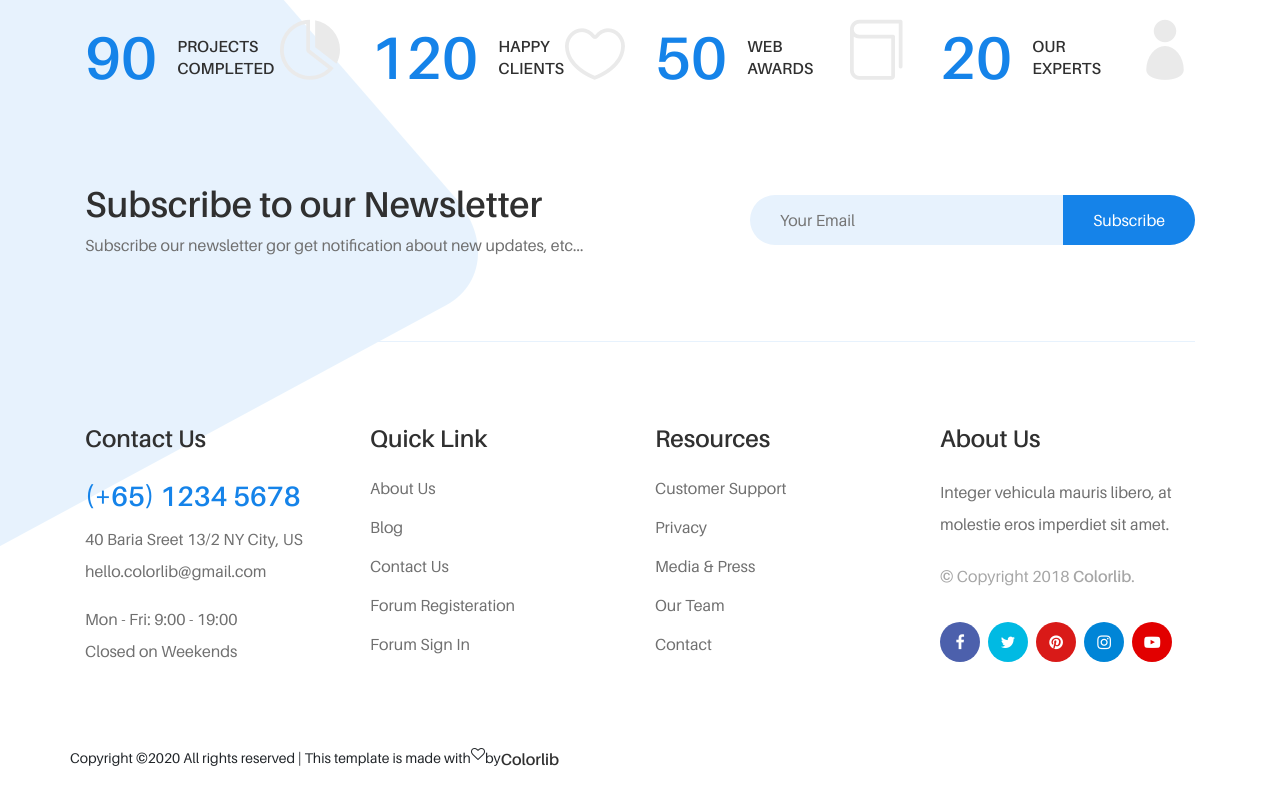
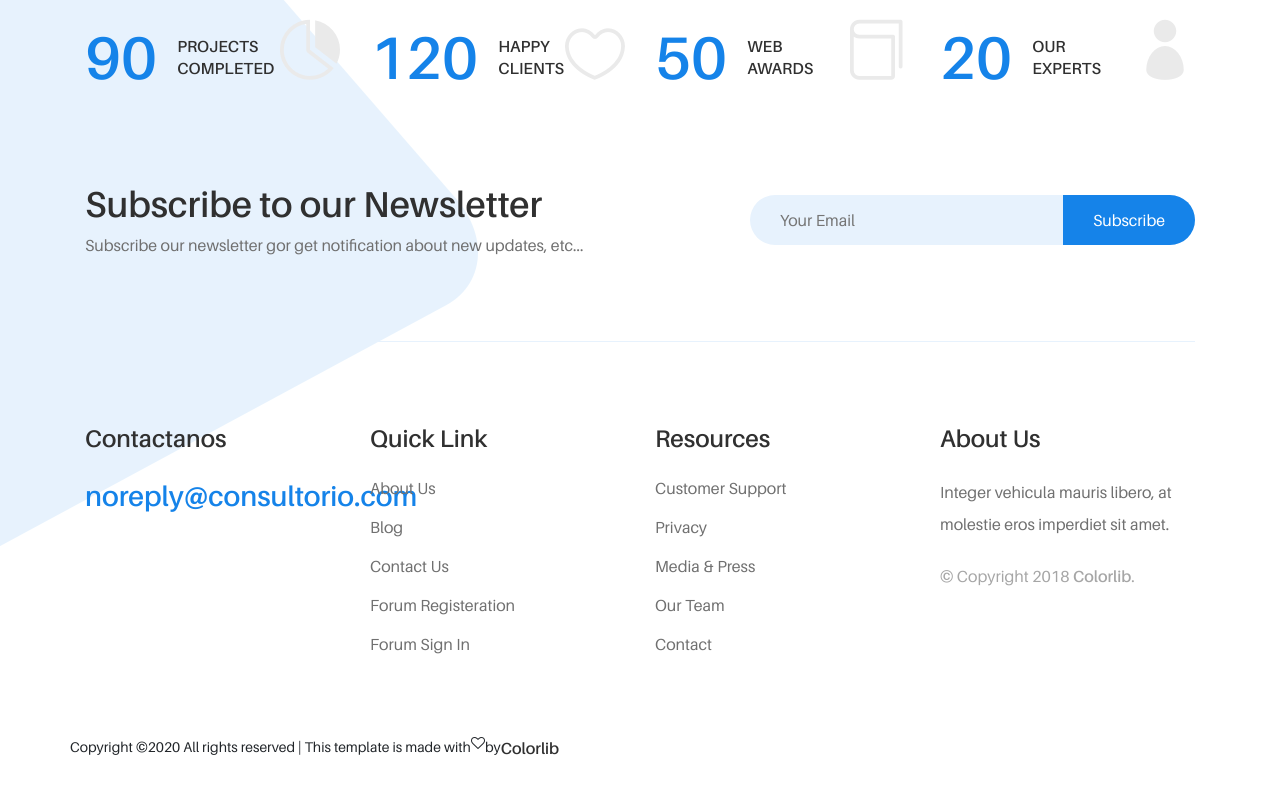
Before and after one commit to fideliodigital/consultorio, a website: page services.html in a window 1280 px wide. Shown: the part 1398-2199 px from the top of the page. Drawn offline with Linux system fonts and the light colour scheme; files whose address does not match are found by name.

Commit message:
cambios en servicios

```diff
--- a/services.html
+++ b/services.html
@@ -351,15 +351,14 @@
                 <div class="col-12 col-sm-6 col-lg-3">
                     <div class="single-footer-widget mb-80">
                         <!-- Widget Title -->
-                        <h4 class="widget-title">Contact Us</h4>
+                        <h4 class="widget-title">Contactanos</h4>
 
                         <!-- Footer Content -->
                         <div class="footer-content mb-15">
-                            <h3>(+65) 1234 5678</h3>
-                            <p>40 Baria Sreet 13/2 NY City, US <br> hello.colorlib@gmail.com</p>
+                            <h3>noreply@consultorio.com</h3>
+
                         </div>
-                        <p class="mb-0">Mon - Fri: 9:00 - 19:00 <br>
-                            Closed on Weekends</p>
+
                     </div>
                 </div>
 
@@ -414,13 +413,7 @@
                         </div>
 
                         <!-- Social Info -->
-                        <div class="footer-social-info">
-                            <a href="#" class="facebook" data-toggle="tooltip" data-placement="top" title="Facebook"><i class="fa fa-facebook"></i></a>
-                            <a href="#" class="twitter" data-toggle="tooltip" data-placement="top" title="Twitter"><i class="fa fa-twitter"></i></a>
-                            <a href="#" class="pinterest" data-toggle="tooltip" data-placement="top" title="Pinterest"><i class="fa fa-pinterest"></i></a>
-                            <a href="#" class="instagram" data-toggle="tooltip" data-placement="top" title="Instagram"><i class="fa fa-instagram"></i></a>
-                            <a href="#" class="youtube" data-toggle="tooltip" data-placement="top" title="YouTube"><i class="fa fa-youtube-play"></i></a>
-                        </div>
+
                     </div>
                 </div>
 
```
